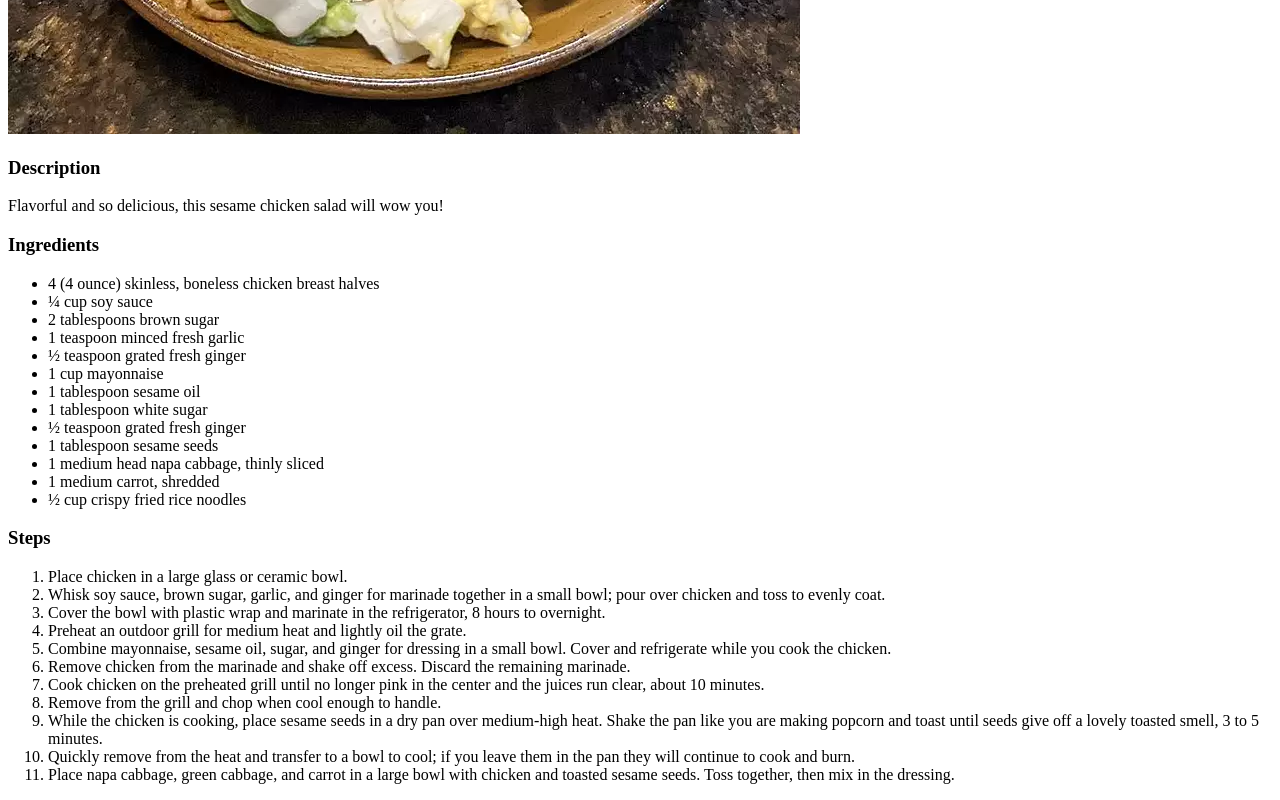
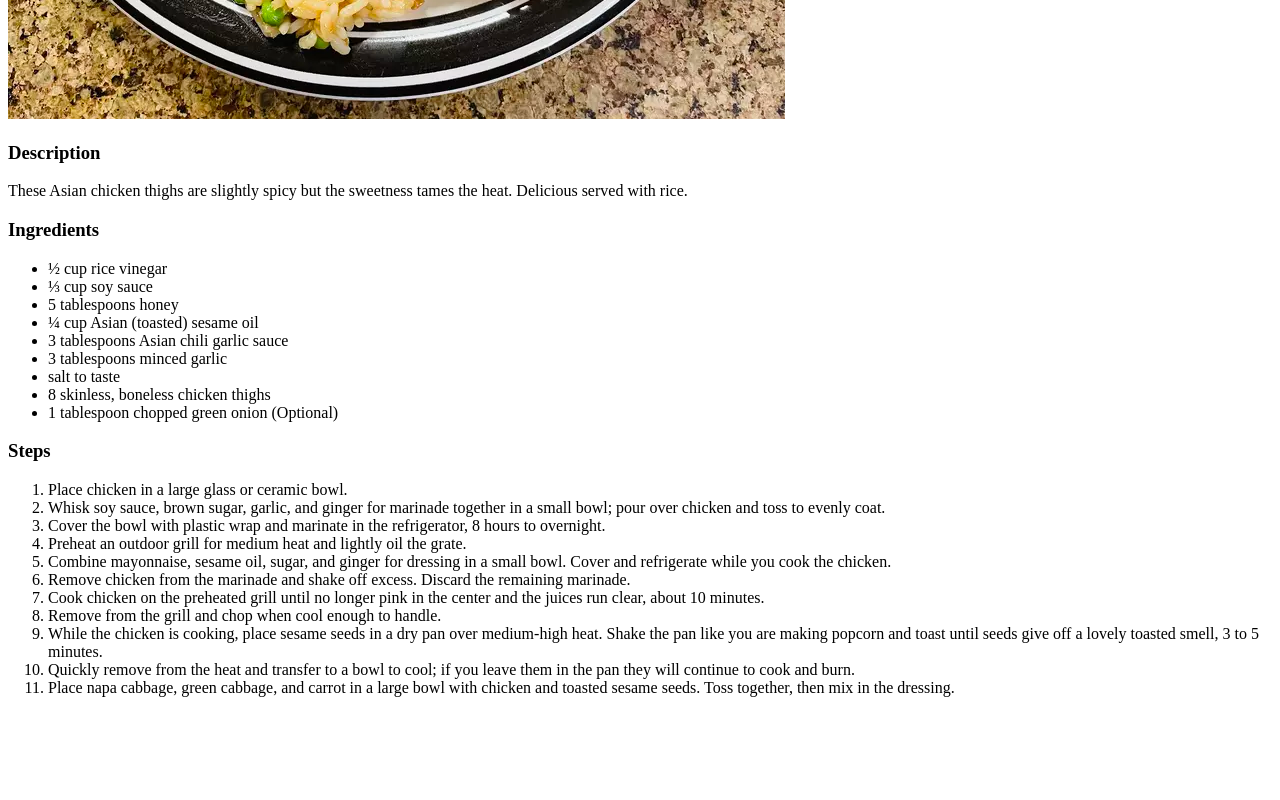
Before and after one commit to Pdeal06/odinRecipesThird, a plain HTML site: page recipes/aGChickThighs.html in a window 1280 px wide. Shown: the part 738-1538 px from the top of the page. After the commit the page ends 1451 px from the top, so only its background shows below. Drawn offline with Linux system fonts and the light colour scheme.

Commit message:
Write aGChick Description, add pic, and ingredients

```diff
--- a/recipes/aGChickThighs.html
+++ b/recipes/aGChickThighs.html
@@ -9,27 +9,22 @@
 <body>
   <h1>Asian Glazed Chicken Thighs</h1>
 
-  <img src="../images/sesameChick.webp" alt="Chicken Salad in a bowl">
+  <img src="../images/aGChickThighs.webp" alt="Chicken Salad in a bowl">
 
   <h3>Description</h3>
-  <p>Flavorful and so delicious, this sesame chicken salad will wow you! </p>
+  <p>These Asian chicken thighs are slightly spicy but the sweetness tames the heat. Delicious served with rice.</p>
 
   <h3>Ingredients</h3>
   <ul>
-    <li>4 (4 ounce) skinless, boneless chicken breast halves</li>
-    <li>¼ cup soy sauce</li>
-    <li>2 tablespoons brown sugar</li>
-    <li>1 teaspoon minced fresh garlic</li>
-    <li>½ teaspoon grated fresh ginger</li>
-    <li>1 cup mayonnaise</li>
-    <li>1 tablespoon sesame oil</li>
-    <li>1 tablespoon white sugar</li>
-    <li>½ teaspoon grated fresh ginger</li>
-    <li>1 tablespoon sesame seeds</li>
-    <li>1 medium head napa cabbage, thinly sliced</li>
-    <li>1 medium carrot, shredded</li>
-    <li>½ cup crispy fried rice noodles</li>
-
+    <li>½ cup rice vinegar</li>
+    <li>⅓ cup soy sauce</li>
+    <li>5 tablespoons honey</li>
+    <li>¼ cup Asian (toasted) sesame oil</li>
+    <li>3 tablespoons Asian chili garlic sauce</li>
+    <li>3 tablespoons minced garlic</li>
+    <li>salt to taste</li>
+    <li>8  skinless, boneless chicken thighs</li>
+    <li>1 tablespoon chopped green onion (Optional)</li>
   </ul>
 
   <h3> Steps</h3>
```
Also changed, not shown: images/aGChickThighs.webp (added).
